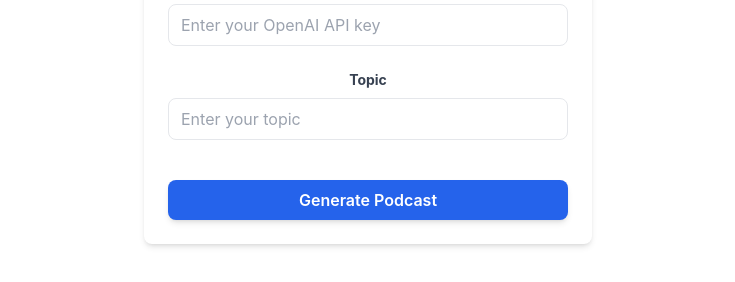
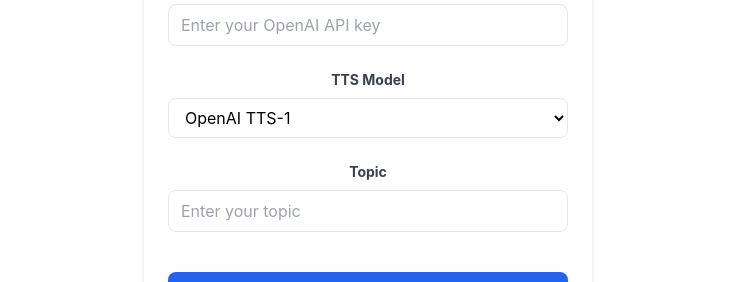
Before and after one commit to pbcong/podcast-anything, a React (Vite) app in the folder frontend/: page / in a window 1280 px wide. Shown: the part 170-452 px from the top of the page, without its empty margins (272-1007 px from the left). Built offline with nearby package versions, Linux system fonts and the light colour scheme; no server answers.

Commit message:
frontend support kokoro

```diff
--- a/frontend/src/App.jsx
+++ b/frontend/src/App.jsx
@@ -3,13 +3,13 @@
 import axios from "axios";
 import Form from "./components/Form";
 import Chat from "./components/Chat";
-
-const API_URL = "http://54.204.68.173:5000";
+import { API_URL } from "./config";
 
 function App() {
   const [file, setFile] = useState(null);
   const [topic, setTopic] = useState("");
   const [apiKey, setApiKey] = useState("");
+  const [ttsModel, setTtsModel] = useState("tts-1");
   const [filePath, setFilePath] = useState("");
   const [loading, setLoading] = useState(false);
   const [error, setError] = useState("");
@@ -35,6 +35,7 @@
     formData.append("file", file);
     formData.append("topic", topic);
     formData.append("api_key", apiKey);
+    formData.append("tts_model", ttsModel);
     try {
       setLoading(true);
       const response = await axios.post(
@@ -66,7 +67,11 @@
   const handleFileChange = (event) => {
     event.preventDefault();
     setFile(event.target.files[0]);
-    // console.log(file);
+  };
+
+  const handleModelChange = (event) => {
+    event.preventDefault();
+    setTtsModel(event.target.value);
   };
   return (
     <div className="App">
@@ -79,6 +84,8 @@
         apiKey={apiKey}
         loading={loading}
         error={error}
+        ttsModel={ttsModel}
+        handleModelChange={handleModelChange}
       />
 
       <div className="mt-12 mb-8">
--- a/frontend/src/components/Form.jsx
+++ b/frontend/src/components/Form.jsx
@@ -5,9 +5,11 @@
   handleFileChange,
   handleTextChange,
   handleApiKeyChange,
+  handleModelChange,
   handleSubmit,
   topic,
   apiKey,
+  ttsModel,
   loading,
   error,
 }) => {
@@ -72,6 +74,27 @@
       <div className="mb-6">
         <label
           className="block text-gray-700 text-sm font-bold mb-2"
+          htmlFor="ttsModel"
+        >
+          TTS Model
+        </label>
+        <select
+          id="ttsModel"
+          name="ttsModel"
+          value={ttsModel}
+          onChange={handleModelChange}
+          className="w-full px-3 py-2 border rounded-lg
+            focus:outline-none focus:ring-2 focus:ring-blue-500 focus:border-blue-500
+            bg-white transition-colors duration-200"
+        >
+          <option value="tts-1">OpenAI TTS-1</option>
+          <option value="kokoro">Kokoro 82M</option>
+        </select>
+      </div>
+
+      <div className="mb-6">
+        <label
+          className="block text-gray-700 text-sm font-bold mb-2"
           htmlFor="topic"
         >
           Topic
--- /dev/null
+++ b/frontend/src/config.js
@@ -0,0 +1,3 @@
+const API_URL = import.meta.env.VITE_API_URL || "http://localhost:5000";
+
+export { API_URL };
```
Also changed, not shown: 1 other file (tests, documents, lock files or other folders).
